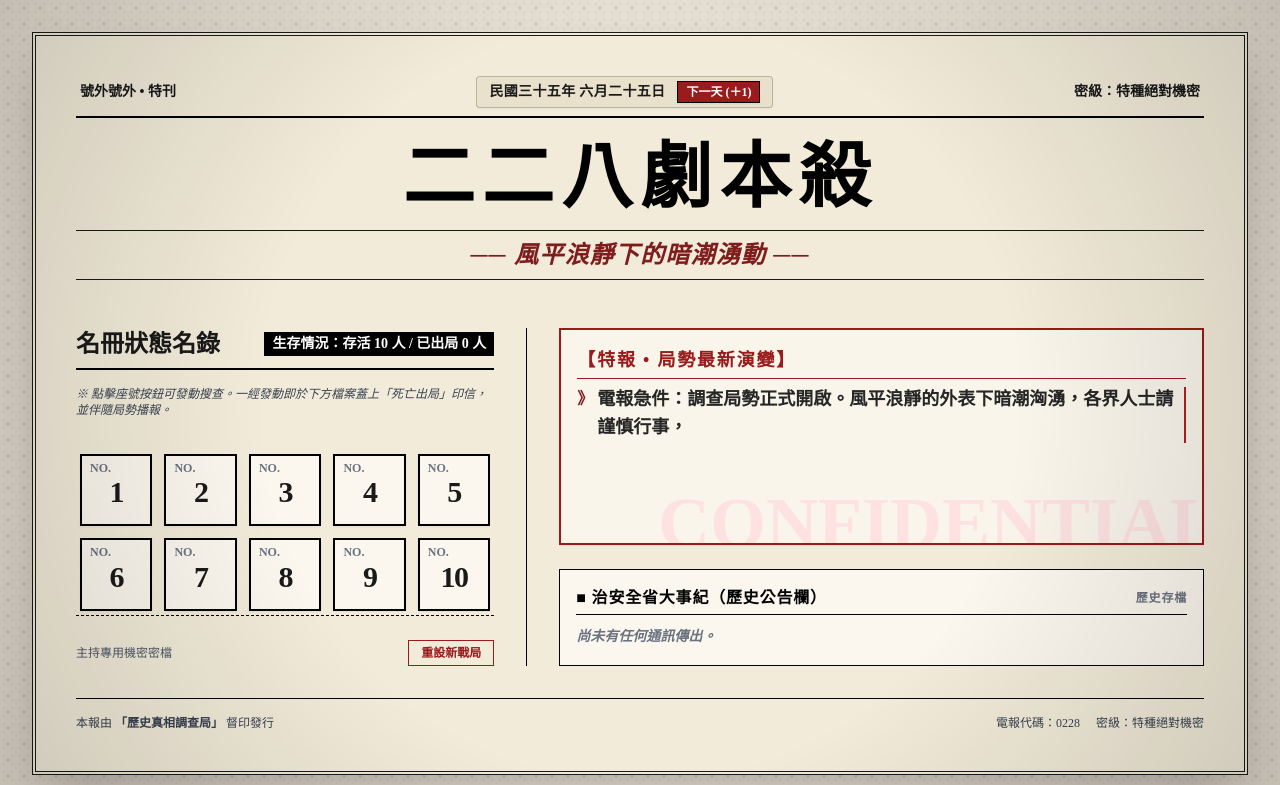
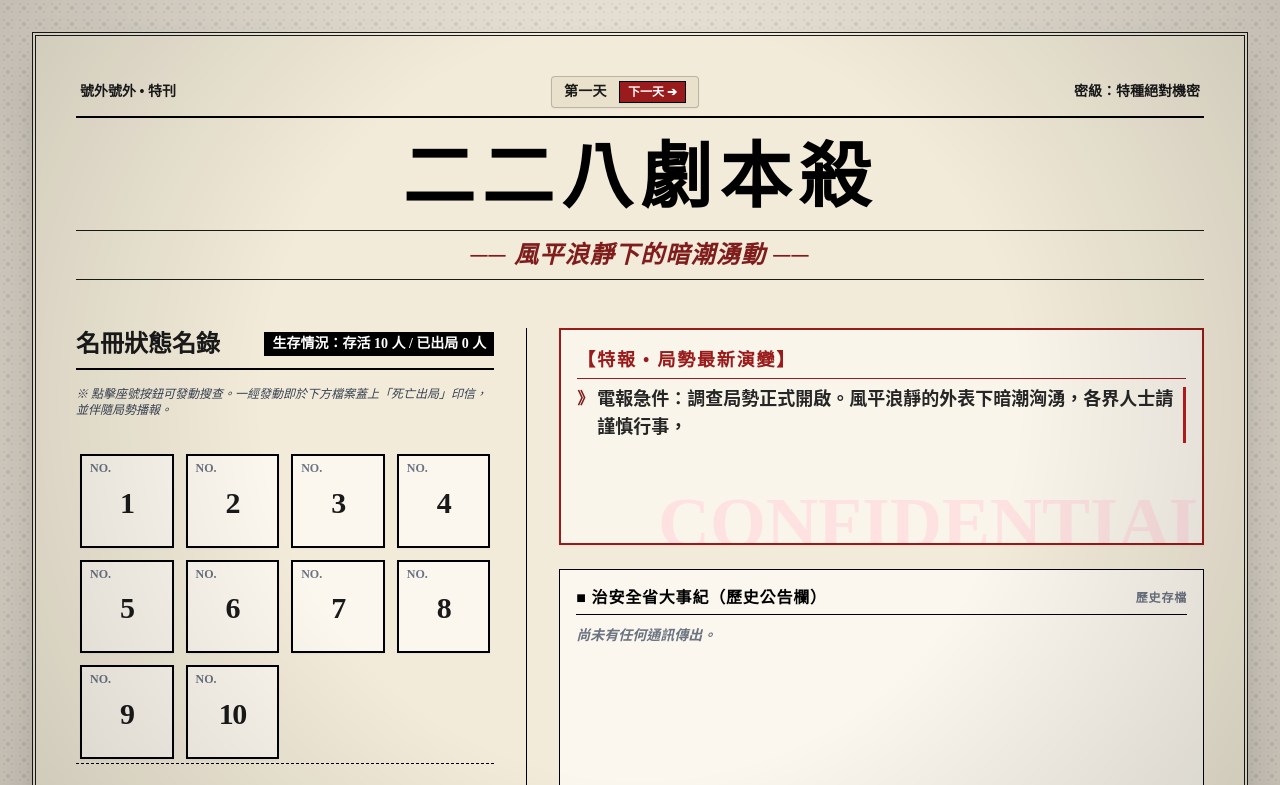
Before and after one commit to g111448012-lab/test0625, a plain HTML site: page index.html in a window 1280 px wide. Both pictures are taken after a click on the button "開啟調查局勢 ➔". Shown: the top 785 px of the page. Drawn offline with nearby package versions, Linux system fonts and the light colour scheme.

Commit message:
更新 index.html via EZPage

```diff
--- a/index.html
+++ b/index.html
@@ -20,9 +20,10 @@
             color: #1a1a1a;
         }
 
+        /* 打字機專用等寬字體 */
         .typewriter-text {
-            font-family: 'Courier Prime', 'Noto Serif TC', monospace;
-            border-right: 2px solid #b91c1c;
+            font-family: 'Courier Prime', 'Courier New', 'Noto Sans Mono CJK TC', 'Microsoft JhengHei Mono', monospace;
+            border-right: 3px solid #b91c1c;
             white-space: pre-wrap;
             animation: blink 0.75s step-end infinite;
         }
@@ -87,7 +88,7 @@
                 <span>號外號外 • 特刊</span>
                 <!-- 日期與「下一天」調整按鈕 -->
                 <div class="flex items-center gap-3 bg-[#eae1cc] px-3 py-1 rounded border border-black/20 shadow-sm">
-                    <span id="current-date" class="tracking-wide">民國三十五年 六月二十五日</span>
+                    <span id="current-date" class="tracking-wide">第一天</span>
                     <button id="next-day-btn" onclick="nextDay()" class="bg-red-800 text-white hover:bg-black transition-colors px-2 py-0.5 text-xs font-bold border border-black shadow-sm flex items-center gap-1">
                         下一天 ➔
                     </button>
@@ -118,7 +119,7 @@
                     <input type="number" id="total-players" value="10" min="1" max="40" class="w-full bg-[#fbf7ee] border border-black px-3 py-2 text-center text-lg font-bold focus:outline-none focus:ring-1 focus:ring-red-700">
                 </div>
                 <div>
-                    <label class="block text-sm font-bold mb-2">2. 排除無人入座的號碼 (以逗號隔開)：</label>
+                    <label class="block text-sm font-bold mb-2">2. 排除無人入座的號碼：</label>
                     <input type="text" id="exclude-seats" placeholder="例如: 3, 7" class="w-full bg-[#fbf7ee] border border-black px-3 py-2 text-center text-lg font-bold focus:outline-none focus:ring-1 focus:ring-red-700">
                 </div>
                 <div class="flex items-end">
@@ -142,8 +143,8 @@
                     <p class="text-xs text-gray-700 mb-4 italic">※ 點擊座號按鈕可發動搜查。一經發動即於下方檔案蓋上「死亡出局」印信，並伴隨局勢播報。</p>
                 </div>
 
-                <!-- 玩家座號按鈕網格 -->
-                <div id="seats-container" class="grid grid-cols-4 sm:grid-cols-5 gap-3 overflow-y-auto max-h-[350px] p-1">
+                <!-- 玩家座號按鈕網格 (優化為大螢幕下自動貼合並向兩端拉伸排版) -->
+                <div id="seats-container" class="grid grid-cols-[repeat(auto-fill,minmax(75px,1fr))] gap-3 overflow-y-auto max-h-[350px] p-1 w-full justify-items-stretch">
                     <!-- 動態生成按鈕 -->
                 </div>
 
@@ -180,7 +181,7 @@
                         <span class="text-xs text-gray-500">歷史存檔</span>
                     </h4>
 
-                    <div id="history-log" class="overflow-y-auto max-h-[220px] flex-grow space-y-2 pr-2 text-sm font-semibold">
+                    <div id="history-log" class="overflow-y-auto max-h-[220px] flex-grow space-y-2 pr-2 text-sm font-semibold" style="font-family: 'Courier Prime', 'Courier New', 'Noto Sans Mono CJK TC', monospace;">
                         <div class="text-gray-500 italic">尚未有任何通訊傳出。</div>
                     </div>
                 </div>
@@ -311,14 +312,14 @@
         let excludedSeats = [];
         let typewriterInterval = null;
 
-        // 日期推進狀態控制（自民國35年 6月25日開始，限制最多＋4天）
+        // 日期推進狀態控制（改為純天數標示，限制最多＋4天，即第一天到第五天）
         let dayOffset = 0;
         const timeline = [
-            "民國三十五年 六月二十五日",
-            "民國三十五年 六月二十六日 (局勢第一日)",
-            "民國三十五年 六月二十七日 (局勢第二日)",
-            "民國三十五年 六月二十八日 (局勢第三日)",
-            "民國三十五年 六月二十九日 (局勢第四日)"
+            "第一天",
+            "第二天",
+            "第三天",
+            "第四天",
+            "第五天"
         ];
 
         // 劇本殺特色 AI 播報句庫 (模擬多樣化文風)
@@ -388,8 +389,8 @@
                 const dayEntry = document.createElement('div');
                 dayEntry.className = 'border-b border-dashed border-red-800/40 pb-2 mb-2 bg-red-800/10 p-2 rounded-sm transition-colors text-center';
                 dayEntry.innerHTML = `
-                    <span class="text-xs bg-red-800 text-white font-mono px-2 py-0.5 rounded-sm font-bold">歷史新頁</span>
-                    <strong class="text-red-900 ml-2 text-sm">【時光推進】${timeline[dayOffset]}</strong>
+                    <span class="text-xs bg-red-800 text-white font-mono px-2 py-0.5 rounded-sm font-bold">時局變遷</span>
+                    <strong class="text-red-900 ml-2 text-sm">【時光推進】已進入 ${timeline[dayOffset]}</strong>
                 `;
                 historyContainer.insertBefore(dayEntry, historyContainer.firstChild);
             }
@@ -409,7 +410,7 @@
             } else {
                 nextBtn.disabled = false;
                 nextBtn.className = "bg-red-800 text-white hover:bg-black transition-colors px-2 py-0.5 text-xs font-bold border border-black shadow-sm flex items-center gap-1";
-                nextBtn.innerText = `下一天 (＋${dayOffset + 1})`;
+                nextBtn.innerText = `下一天 ➔`;
             }
         }
 
@@ -421,7 +422,7 @@
             players.forEach(player => {
                 const button = document.createElement('div');
                 button.id = `seat-card-${player.id}`;
-                button.className = `relative aspect-square border-2 border-black flex flex-col items-center justify-center cursor-pointer transition-all duration-150 select-none bg-[#fbf7ee] hover:bg-neutral-200 active:scale-95 shadow-sm`;
+                button.className = `relative aspect-square border-2 border-black flex flex-col items-center justify-center cursor-pointer transition-all duration-150 select-none bg-[#fbf7ee] hover:bg-neutral-200 active:scale-95 shadow-sm w-full`;
                 button.onclick = () => handlePlayerDeath(player.id);
 
                 button.innerHTML = `
```
